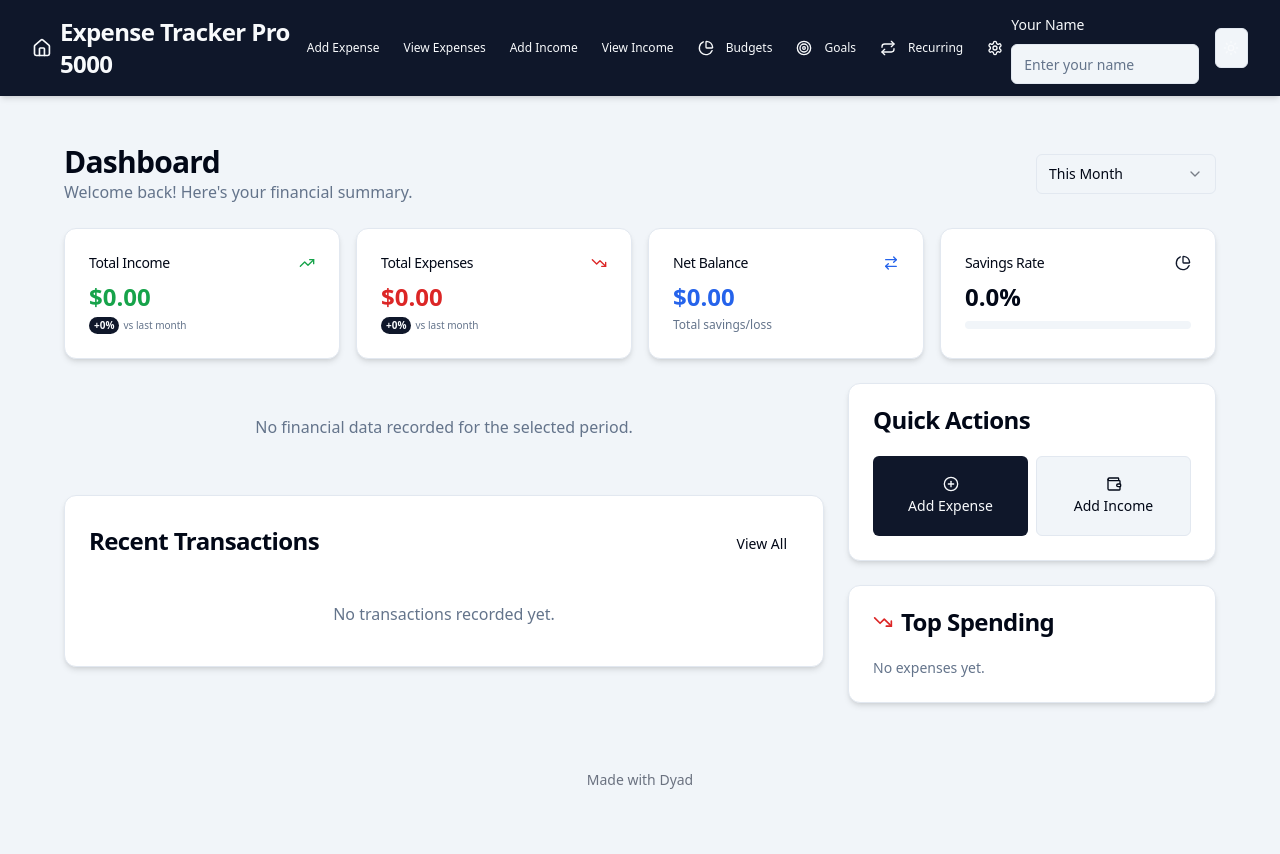
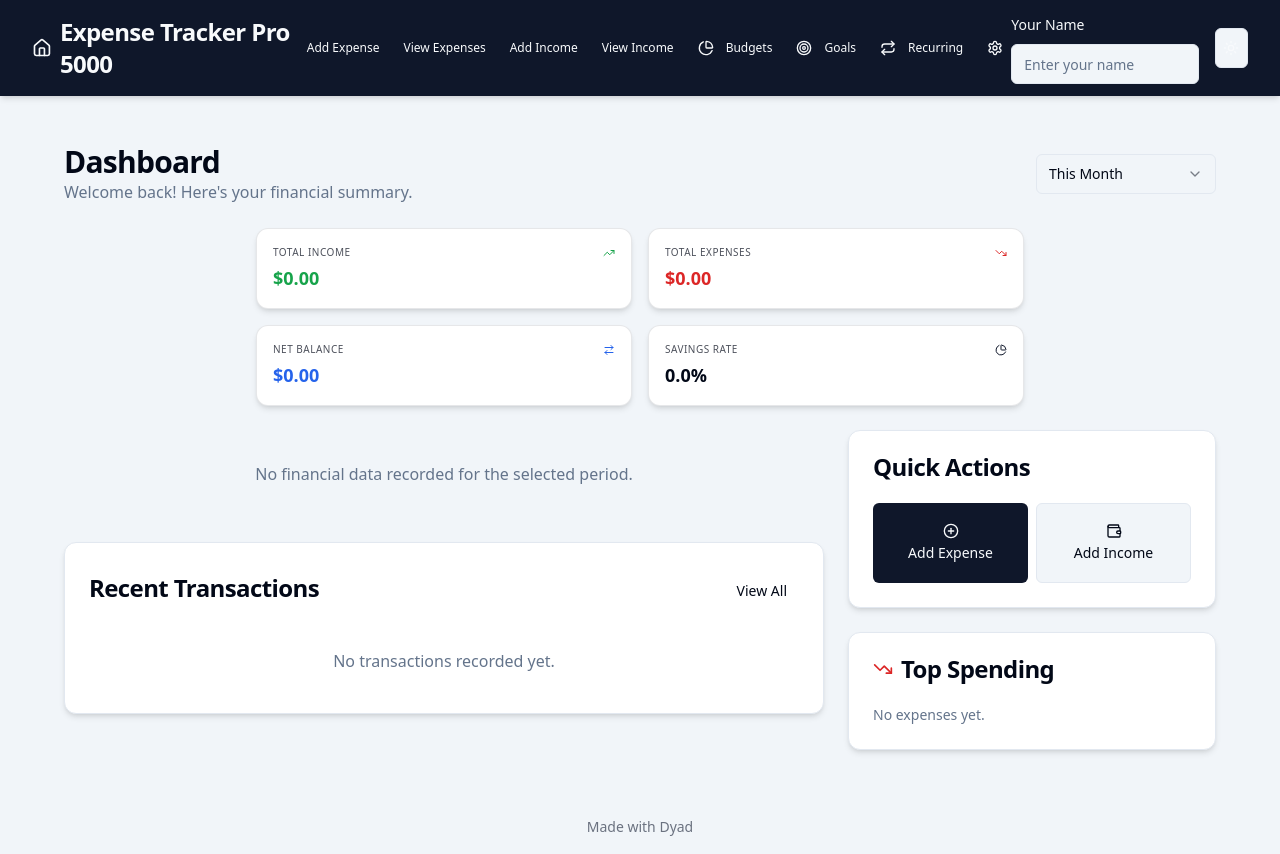
Before and after one commit to milesmoss793/vibrant-eagle-snore, a React (Vite) app: page / in a window 1280 px wide. Before the commit the page ends 807 px from the top, so only its background shows below. Built offline with nearby package versions, Linux system fonts and the light colour scheme.

Commit message:
[dyad] Condensing dashboard metrics into an expandable 2x2 grid - wrote 2 file(s)

```diff
--- /dev/null
+++ b/src/components/dashboard/MetricGrid.tsx
@@ -0,0 +1,148 @@
+import React, { useState } from "react";
+import { Card, CardContent, CardHeader, CardTitle } from "@/components/ui/card";
+import { Badge } from "@/components/ui/badge";
+import { Progress } from "@/components/ui/progress";
+import {
+  TrendingUp,
+  TrendingDown,
+  ArrowRightLeft,
+  PieChart,
+  Maximize2,
+  Minimize2
+} from "lucide-react";
+import { cn } from "@/lib/utils";
+
+interface MetricGridProps {
+  stats: {
+    totalIncome: number;
+    totalExpenses: number;
+    netBalance: number;
+    savingsRate: number;
+    comparison: {
+      income: { diff: number; percent: number };
+      expenses: { diff: number; percent: number };
+    };
+  };
+}
+
+const MetricGrid: React.FC<MetricGridProps> = ({ stats }) => {
+  const [isExpanded, setIsExpanded] = useState(false);
+
+  const metrics = [
+    {
+      title: "Total Income",
+      value: stats.totalIncome,
+      icon: TrendingUp,
+      color: "text-green-600",
+      bgColor: "bg-green-100",
+      comparison: stats.comparison.income,
+      type: "income"
+    },
+    {
+      title: "Total Expenses",
+      value: stats.totalExpenses,
+      icon: TrendingDown,
+      color: "text-red-600",
+      bgColor: "bg-red-100",
+      comparison: stats.comparison.expenses,
+      type: "expense"
+    },
+    {
+      title: "Net Balance",
+      value: stats.netBalance,
+      icon: ArrowRightLeft,
+      color: stats.netBalance >= 0 ? "text-blue-600" : "text-red-600",
+      bgColor: "bg-blue-100",
+      type: "balance"
+    },
+    {
+      title: "Savings Rate",
+      value: stats.savingsRate,
+      icon: PieChart,
+      color: "text-primary",
+      bgColor: "bg-primary/10",
+      type: "savings"
+    }
+  ];
+
+  return (
+    <div className="relative group">
+      <div
+        className={cn(
+          "grid gap-4 transition-all duration-500 ease-in-out cursor-pointer",
+          isExpanded
+            ? "grid-cols-1 md:grid-cols-2 lg:grid-cols-4"
+            : "grid-cols-2 max-w-3xl mx-auto"
+        )}
+        onClick={() => setIsExpanded(!isExpanded)}
+      >
+        {metrics.map((m, i) => (
+          <Card key={i} className={cn(
+            "transition-all duration-300 hover:shadow-md border-primary/10",
+            !isExpanded && "p-2"
+          )}>
+            <CardHeader className={cn(
+              "flex flex-row items-center justify-between space-y-0",
+              isExpanded ? "pb-2" : "p-2 pb-1"
+            )}>
+              <CardTitle className={cn(
+                "font-medium truncate",
+                isExpanded ? "text-sm" : "text-[10px] uppercase tracking-wider opacity-70"
+              )}>
+                {m.title}
+              </CardTitle>
+              <m.icon className={cn(
+                m.color,
+                isExpanded ? "h-4 w-4" : "h-3 w-3"
+              )} />
+            </CardHeader>
+            <CardContent className={isExpanded ? "" : "p-2 pt-0"}>
+              <div className={cn(
+                "font-bold truncate",
+                isExpanded ? "text-2xl" : "text-lg",
+                m.type === 'income' && "text-green-600",
+                m.type === 'expense' && "text-red-600",
+                m.type === 'balance' && (stats.netBalance >= 0 ? "text-blue-600" : "text-red-600")
+              )}>
+                {m.type === 'savings' ? `${m.value.toFixed(1)}%` : `$${m.value.toFixed(2)}`}
+              </div>
+
+              {isExpanded && (
+                <div className="mt-2 animate-in fade-in slide-in-from-top-1 duration-300">
+                  {m.comparison && (
+                    <div className="flex items-center gap-1">
+                      <Badge
+                        variant={m.type === 'income'
+                          ? (m.comparison.diff >= 0 ? "default" : "destructive")
+                          : (m.comparison.diff <= 0 ? "default" : "destructive")
+                        }
+                        className="text-[10px] px-1 py-0"
+                      >
+                        {m.comparison.diff >= 0 ? "+" : ""}{m.comparison.percent.toFixed(0)}%
+                      </Badge>
+                      <span className="text-[10px] text-muted-foreground">vs last month</span>
+                    </div>
+                  )}
+                  {m.type === 'savings' && (
+                    <Progress value={Math.max(0, Math.min(100, m.value))} className="h-1.5 mt-2" />
+                  )}
+                  {m.type === 'balance' && (
+                    <p className="text-[10px] text-muted-foreground">Total savings/loss</p>
+                  )}
+                </div>
+              )}
+            </CardContent>
+          </Card>
+        ))}
+      </div>
+
+      <div className="absolute -top-3 -right-3 opacity-0 group-hover:opacity-100 transition-opacity">
+        <Badge variant="secondary" className="h-6 w-6 p-0 flex items-center justify-center rounded-full shadow-sm border">
+          {isExpanded ? <Minimize2 className="h-3 w-3" /> : <Maximize2 className="h-3 w-3" />}
+        </Badge>
+      </div>
+    </div>
+  );
+};
+
+export default MetricGrid;
--- a/src/pages/Dashboard.tsx
+++ b/src/pages/Dashboard.tsx
@@ -13,16 +13,11 @@ import {
 } from "@/components/ui/select";
 import FinancialCharts from "@/components/charts/FinancialCharts";
 import { format, startOfMonth, endOfMonth, subMonths, startOfYear, endOfYear, isSameMonth } from "date-fns";
-import { Badge } from "@/components/ui/badge";
 import {
   AlertCircle,
   TrendingDown,
-  TrendingUp,
-  CalendarDays,
-  PieChart,
   PlusCircle,
   Wallet,
-  ArrowRightLeft,
   Target
 } from "lucide-react";
 import { Alert, AlertDescription, AlertTitle } from "@/components/ui/alert";
@@ -30,6 +25,7 @@ import { Progress } from "@/components/ui/progress";
 import { Button } from "@/components/ui/button";
 import { Link } from "react-router-dom";
 import { getCategoryIcon } from "@/utils/icons";
+import MetricGrid from "@/components/dashboard/MetricGrid";
 
 const Dashboard: React.FC = () => {
   const { expenses } = useExpenses();
@@ -168,60 +164,7 @@ const Dashboard: React.FC = () => {
           </Select>
         </div>
 
-        <div className="grid grid-cols-1 md:grid-cols-2 lg:grid-cols-4 gap-4">
-          <Card>
-            <CardHeader className="flex flex-row items-center justify-between space-y-0 pb-2">
-              <CardTitle className="text-sm font-medium">Total Income</CardTitle>
-              <TrendingUp className="h-4 w-4 text-green-600" />
-            </CardHeader>
-            <CardContent>
-              <div className="text-2xl font-bold text-green-600">${stats.totalIncome.toFixed(2)}</div>
-              <div className="flex items-center gap-1 mt-1">
-                <Badge variant={stats.comparison.income.diff >= 0 ? "default" : "destructive"} className="text-[10px] px-1 py-0">
-                  {stats.comparison.income.diff >= 0 ? "+" : ""}{stats.comparison.income.percent.toFixed(0)}%
-                </Badge>
-                <span className="text-[10px] text-muted-foreground">vs last month</span>
-              </div>
-            </CardContent>
-          </Card>
-          <Card>
-            <CardHeader className="flex flex-row items-center justify-between space-y-0 pb-2">
-              <CardTitle className="text-sm font-medium">Total Expenses</CardTitle>
-              <TrendingDown className="h-4 w-4 text-red-600" />
-            </CardHeader>
-            <CardContent>
-              <div className="text-2xl font-bold text-red-600">${stats.totalExpenses.toFixed(2)}</div>
-              <div className="flex items-center gap-1 mt-1">
-                <Badge variant={stats.comparison.expenses.diff <= 0 ? "default" : "destructive"} className="text-[10px] px-1 py-0">
-                  {stats.comparison.expenses.diff >= 0 ? "+" : ""}{stats.comparison.expenses.percent.toFixed(0)}%
-                </Badge>
-                <span className="text-[10px] text-muted-foreground">vs last month</span>
-              </div>
-            </CardContent>
-          </Card>
-          <Card>
-            <CardHeader className="flex flex-row items-center justify-between space-y-0 pb-2">
-              <CardTitle className="text-sm font-medium">Net Balance</CardTitle>
-              <ArrowRightLeft className="h-4 w-4 text-blue-600" />
-            </CardHeader>
-            <CardContent>
-              <div className={`text-2xl font-bold ${stats.netBalance >= 0 ? 'text-blue-600' : 'text-red-600'}`}>
-                ${stats.netBalance.toFixed(2)}
-              </div>
-              <p className="text-xs text-muted-foreground mt-1">Total savings/loss</p>
-            </CardContent>
-          </Card>
-          <Card>
-            <CardHeader className="flex flex-row items-center justify-between space-y-0 pb-2">
-              <CardTitle className="text-sm font-medium">Savings Rate</CardTitle>
-              <PieChart className="h-4 w-4 text-primary" />
-            </CardHeader>
-            <CardContent className="space-y-2">
-              <div className="text-2xl font-bold">{stats.savingsRate.toFixed(1)}%</div>
-              <Progress value={Math.max(0, Math.min(100, stats.savingsRate))} className="h-2" />
-            </CardContent>
-          </Card>
-        </div>
+        <MetricGrid stats={stats} />
 
         <div className="grid grid-cols-1 lg:grid-cols-3 gap-6">
           <div className="lg:col-span-2 space-y-6">
```
